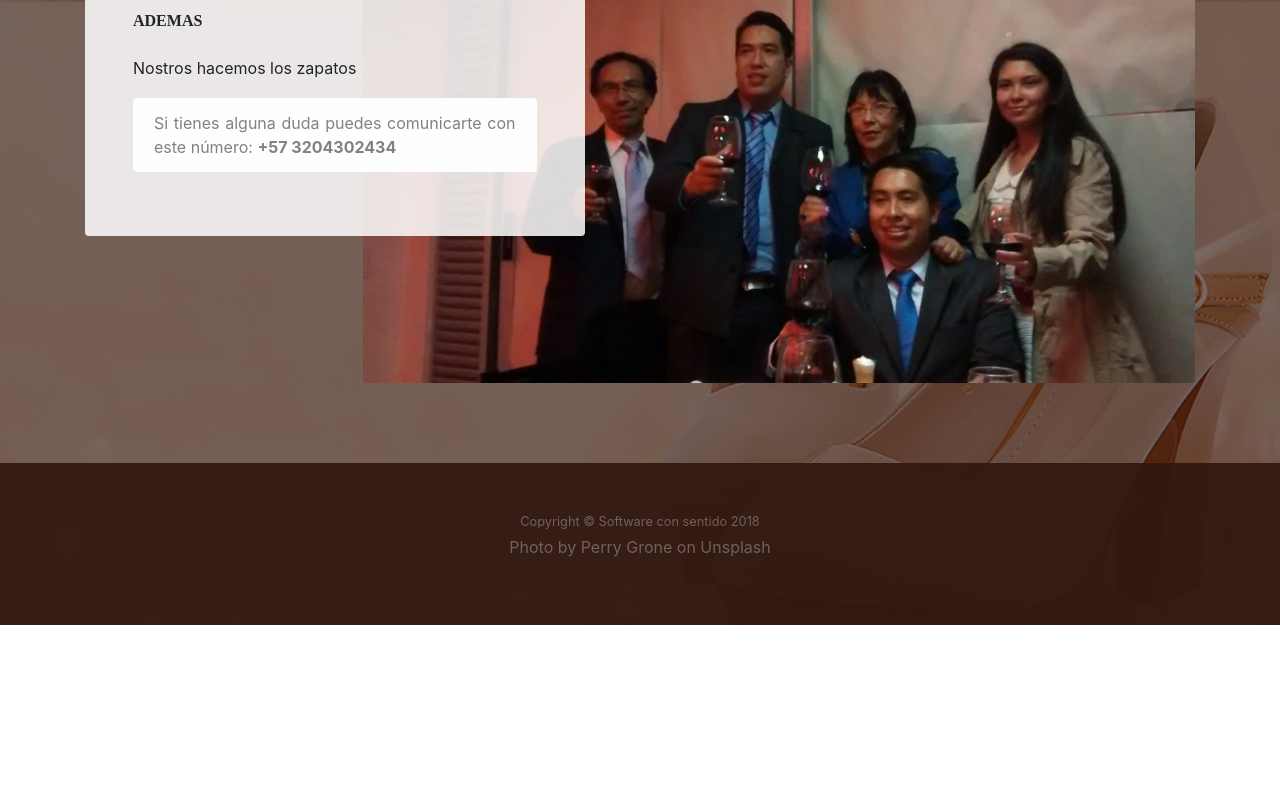
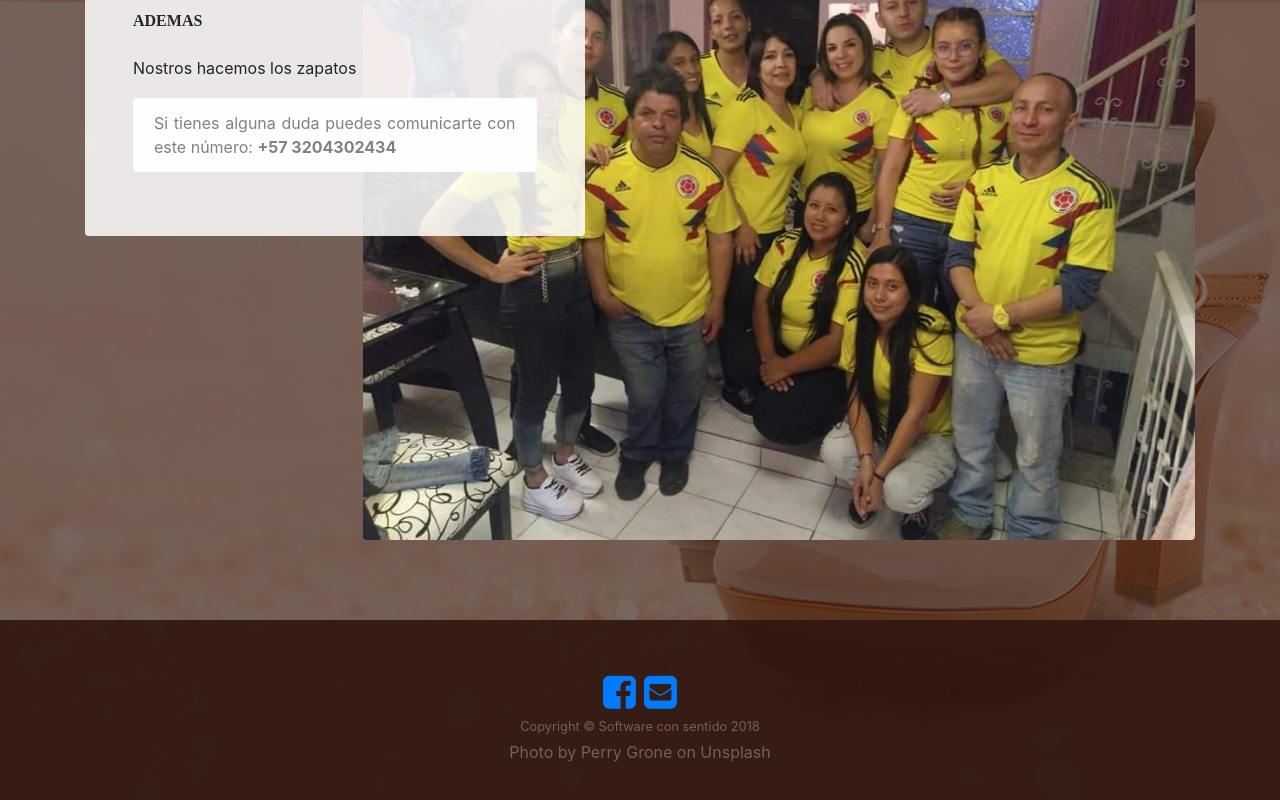
Before and after one commit to leolplex/bottini4.0, an Angular app: page /#/about in a window 1280 px wide. Shown: the part 798-1598 px from the top of the page. Before the commit the page ends 1423 px from the top, so only its background shows below. Built offline with nearby package versions, Linux system fonts and the light colour scheme.

Commit message:
Include changes

```diff
--- a/src/app/components/about/about.component.html
+++ b/src/app/components/about/about.component.html
@@ -23,7 +23,7 @@
 <section class="page-section clearfix">
     <div class="container">
         <div class="intro">
-            <img class="intro-img img-fluid mb-3 mb-lg-0 rounded" src="assets/img/familia.jpg" alt="">
+            <img class="intro-img img-fluid mb-3 mb-lg-0 rounded" src="assets/img/familia_bottini.jpg" alt="">
             <div class="intro-text left-0 text-justify bg-faded p-5 rounded">
                 <h2 class="section-heading mb-4">
                     <span class="section-heading-upper">Ademas</span>
--- a/src/app/components/footer/footer.component.html
+++ b/src/app/components/footer/footer.component.html
@@ -1,8 +1,11 @@
 <footer class="footer text-faded text-center py-5">
-    <div class="container">
-        <p class="m-0 small">Copyright &copy; Software con sentido 2018</p>
-        <p>
-            Photo by Perry Grone on Unsplash
-        </p>
-    </div>
+  <div class="container">
+    <a target="_blank" href="https://www.facebook.com/bottini.calzadoaccesorios"
+      ><i class="fa fa-facebook-square fa-3x social"></i
+    ></a>
+    <a href="mailto: bottini@misbottini.com"><i class="fa fa-envelope-square fa-3x social"></i
+    ></a>
+    <p class="m-0 small">Copyright &copy; Software con sentido 2018</p>
+    <p>Photo by Perry Grone on Unsplash</p>
+  </div>
 </footer>
--- a/src/index.html
+++ b/src/index.html
@@ -10,6 +10,7 @@
     <link rel="icon" type="image/x-icon" href="favicon.ico">
     <!-- Custom styles for this template -->
     <link href="assets/css/business-casual.min.css" rel="stylesheet">
+    <link href="//maxcdn.bootstrapcdn.com/font-awesome/4.1.0/css/font-awesome.min.css" rel="stylesheet">
     <link rel="manifest" href="manifest.json">
     <meta name="theme-color" content="#351d15">
     <link rel="image_src" href="assets/img/preview.png" />
--- a/src/styles.css
+++ b/src/styles.css
@@ -1 +1,34 @@
 /* You can add global styles to this file, and also import other style files */
+
+.social:hover {
+    -webkit-transform: scale(1.1);
+    -moz-transform: scale(1.1);
+    -o-transform: scale(1.1);
+}
+.social {
+    -webkit-transform: scale(0.8);
+    /* Browser Variations: */
+
+    -moz-transform: scale(0.8);
+    -o-transform: scale(0.8);
+    -webkit-transition-duration: 0.5s;
+    -moz-transition-duration: 0.5s;
+    -o-transition-duration: 0.5s;
+}
+
+/*
+   Multicoloured Hover Variations
+*/
+
+#social-fb:hover {
+    color: #3B5998;
+}
+#social-tw:hover {
+    color: #4099FF;
+}
+#social-gp:hover {
+    color: #d34836;
+}
+#social-em:hover {
+    color: #f39c12;
+}
```
Also changed, not shown: src/assets/img/familia_bottini.jpg (added).
